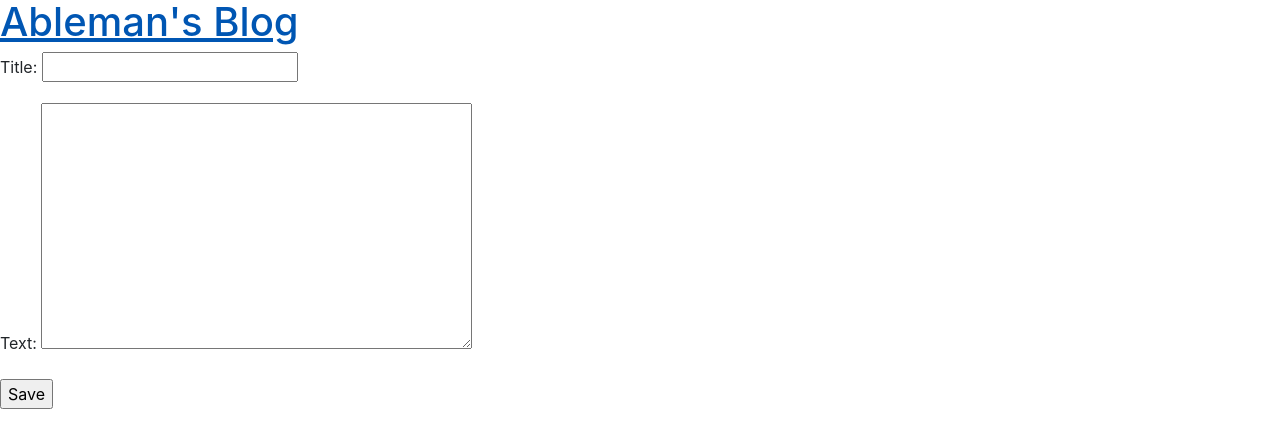
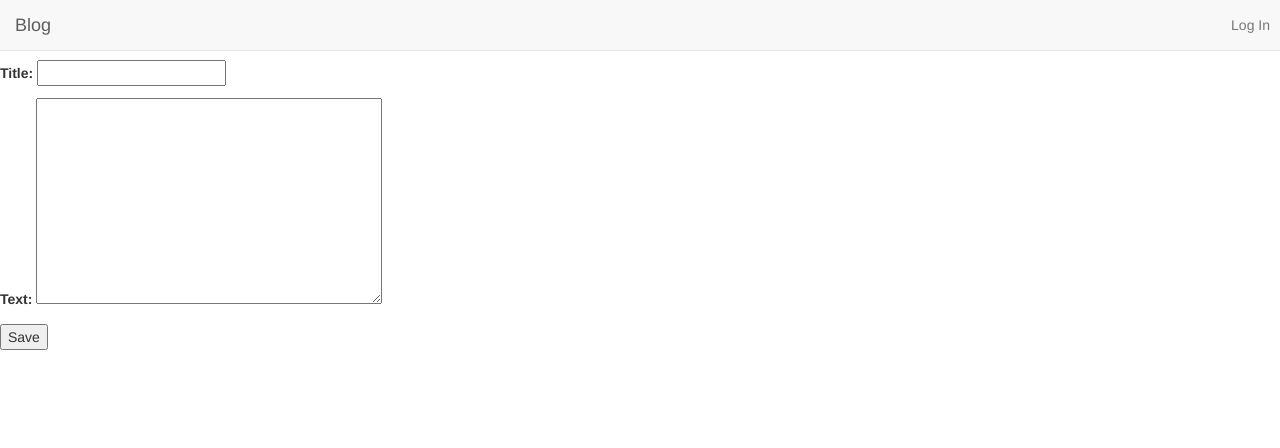
Before and after one commit to gkhaburzaniya/waynoc, a Django app: a page that uses blog/templates/blog/base.html in a window 1280 px wide. Shown: the top 448 px of the page. Run offline with Django 3.2, Linux system fonts and the light colour scheme; some libraries are stand-ins or nearby versions.

Commit message:
Finish the blog.

```diff
--- a/blog/models.py
+++ b/blog/models.py
@@ -7,9 +7,5 @@ class Post(models.Model):
     text = models.TextField()
     published_date = models.DateTimeField(blank=True, null=True, default=timezone.now)
 
-    def publish(self):
-        self.published_date = timezone.now()
-        self.save()
-
     def __str__(self):
         return self.title
--- /dev/null
+++ b/blog/static/blog/blog.css
@@ -0,0 +1,15 @@
+form {
+  padding-top: inherit;
+}
+
+body {
+  padding-top: 30px;
+}
+
+.date {
+    color: #777;
+}
+
+.navbar-right {
+    padding-right: 10px;
+}
--- a/blog/templates/blog/base.html
+++ b/blog/templates/blog/base.html
@@ -1,14 +1,32 @@
 <!DOCTYPE html>
+{% load static %}
+
 <html lang="en">
     <head>
         <meta charset="utf-8">
-        <meta name="viewport" content="width=device-width, initial-scale=1, shrink-to-fit=no">
-        <link rel="stylesheet" href="https://maxcdn.bootstrapcdn.com/bootstrap/4.0.0-beta/css/bootstrap.min.css" integrity="sha384-/Y6pD6FV/Vv2HJnA6t+vslU6fwYXjCFtcEpHbNJ0lyAFsXTsjBbfaDjzALeQsN6M" crossorigin="anonymous">
+        <meta http-equiv="X-UA-Compatible" content="IE=edge">
+        <meta name="viewport" content="width=device-width, initial-scale=1">
 
-        <title>Ableman's Blog</title>
+        <title>Waynoc Blog</title>
+
+        <link rel="stylesheet" href="https://maxcdn.bootstrapcdn.com/bootstrap/3.3.7/css/bootstrap.min.css">
+        <link rel="stylesheet" href="{% static 'blog/blog.css' %}">
+
     </head>
     <body>
-        <h1><a href="/">Ableman's Blog</a></h1>
+        <nav class="navbar navbar-default navbar-fixed-top">
+            <a class="navbar-brand" href="{% url 'post_list' %}">Blog</a>
+            <ul class="nav navbar-nav navbar-right">
+                {% if user.is_superuser %}
+                    <li><a href="{% url 'admin:index' %}">Admin</a></li>
+                {% endif %}
+                {% if user.is_authenticated %}
+                    <li><a href="{% url 'post_add' %}">New</a></li>
+                    <li><a href="{% url 'logout' %}?next={{ request.path }}">Log Out</a></li>
+                {% else %}
+                    <li><a href="{% url 'login' %}?next={{ request.path }}">Log In</a></li>
+                {% endif %}
+        </nav>
         {% block content %}
         {% endblock %}
     </body>
--- a/blog/templates/blog/post_list.html
+++ b/blog/templates/blog/post_list.html
@@ -2,9 +2,8 @@
 
 {% block content %}
     {% for post in post_list %}
-
         <h2>{{ post.title }}</h2>
-        {{ post.published_date }}
+        <span class="date">{{ post.published_date }}</span>
         <p>{{ post.text }}</p>
     {% endfor %}
 {% endblock %}
--- /dev/null
+++ b/blog/templates/registration/login.html
@@ -0,0 +1,6 @@
+<title>Login</title>
+<form method="post">
+    {% csrf_token %}
+    {{ form.as_p }}
+    <button>Login</button>
+</form>
--- a/blog/urls.py
+++ b/blog/urls.py
@@ -5,8 +5,9 @@ from django.views.generic import ListView, CreateView
 from .models import Post
 
 urlpatterns = [
-    url(r'^$', ListView.as_view(model=Post, ordering='-published_date'), name='post_list'),
-    url(r'^add/$', CreateView.as_view(model=Post,
-                                      fields=['title', 'text'],
-                                      success_url=reverse_lazy('post_list')), name='post_form'),
+    url(r'^$', ListView.as_view(model=Post, ordering='-published_date'),
+        name='post_list'),
+    url(r'^add/$', CreateView.as_view(model=Post, fields=['title', 'text'],
+                                      success_url=reverse_lazy('post_list')),
+        name='post_add'),
 ]
--- a/waynoc/urls.py
+++ b/waynoc/urls.py
@@ -18,5 +18,6 @@ from django.contrib import admin
 
 urlpatterns = [
     url(r'^', include('blog.urls')),
+    url(r'^', include('django.contrib.auth.urls')),
     url(r'^admin/', admin.site.urls),
 ]
```
